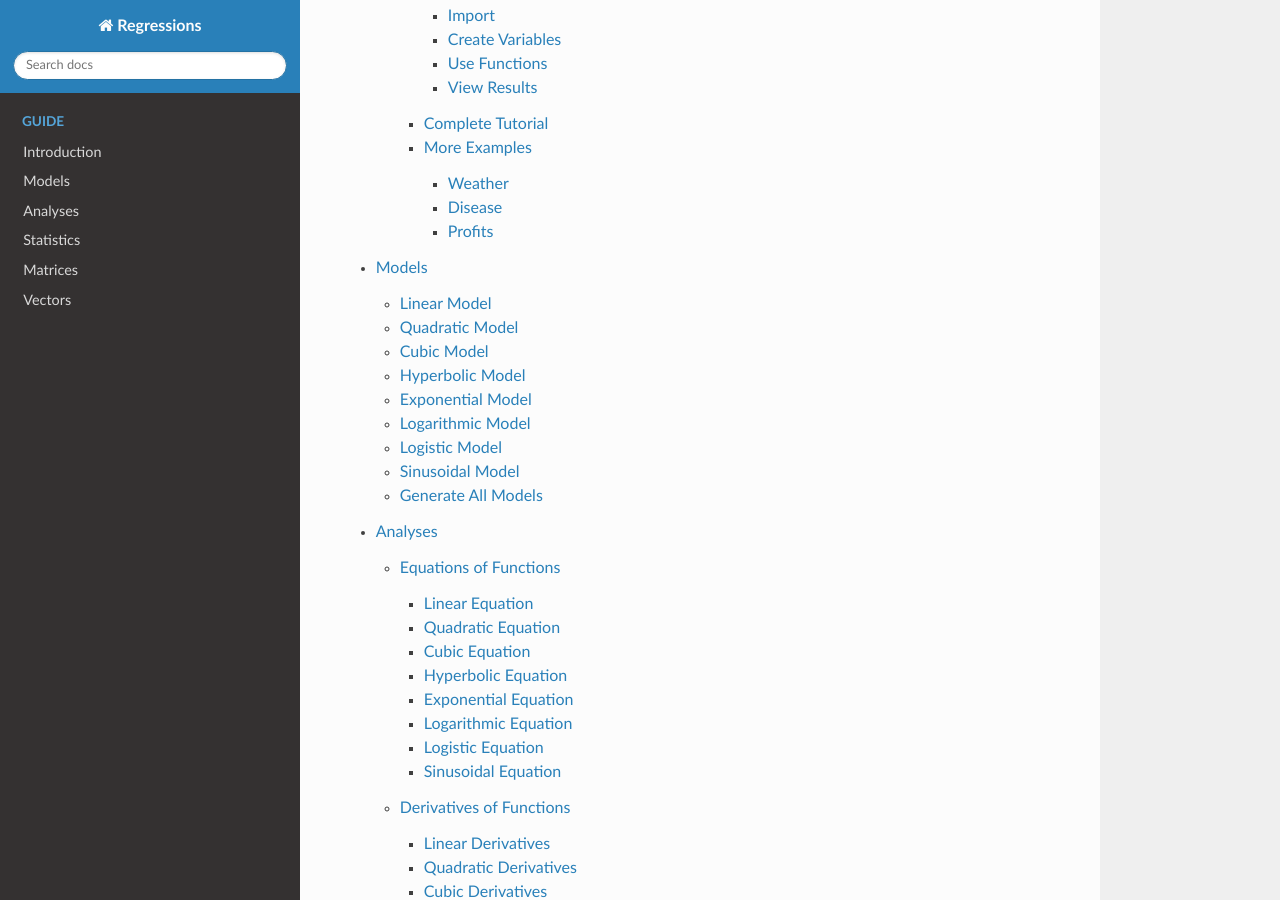
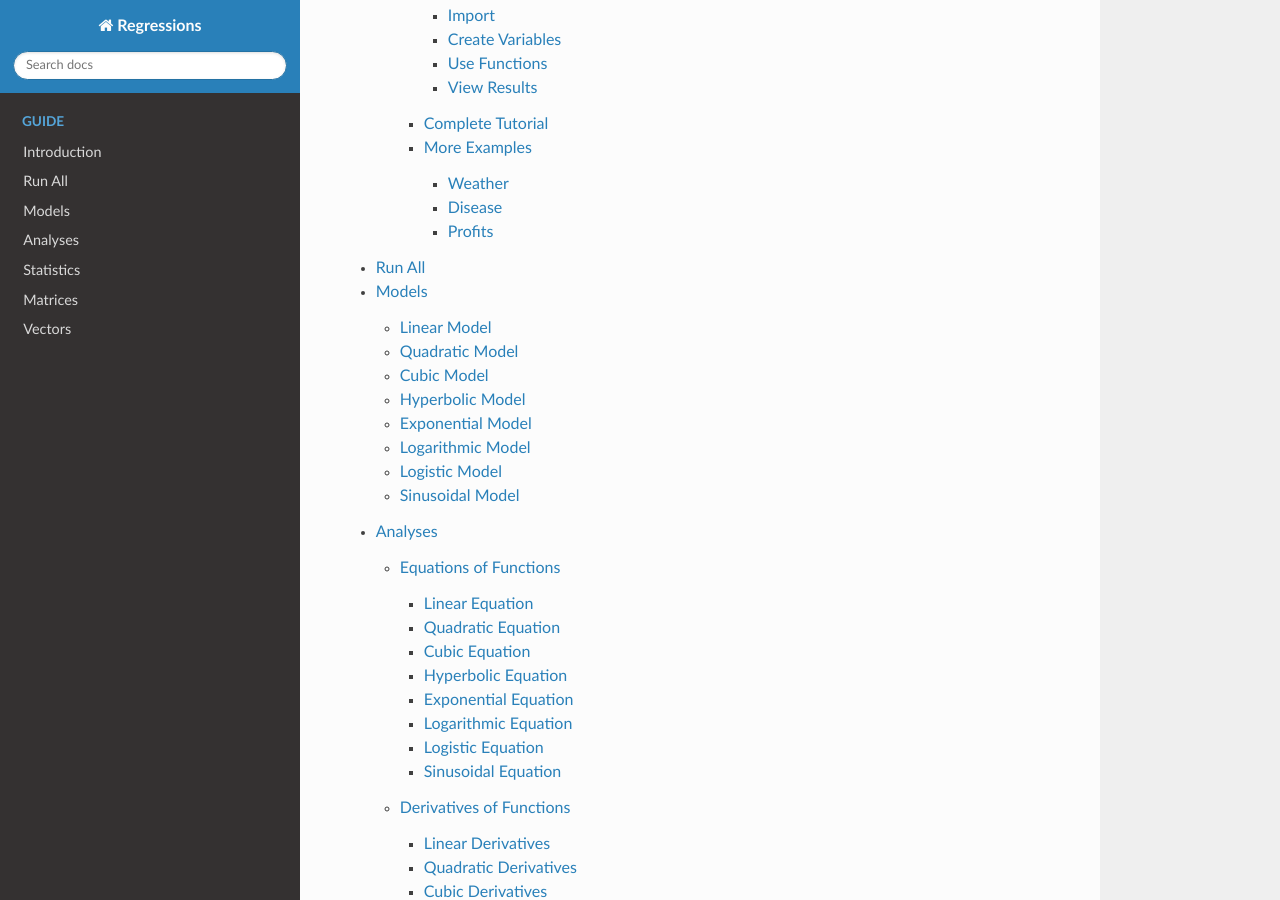
Before and after one commit to jtreeves/regressions_library, a Sphinx documentation site: the page built from documentation/source/index.rst, in a window 1280 px wide and 900 px high, scrolled down 720 px. Built offline with Sphinx 7.4.7 and the Read the Docs theme 2.0.0, drawn with Linux system fonts in a browser that asks for light colours.

Commit message:
[documentation] Move execute out of models folder

```diff
--- a/documentation/source/index.rst
+++ b/documentation/source/index.rst
@@ -8,6 +8,7 @@ The regressions library is a collection of algorithms for fitting data to differ
     :caption: Guide
 
     introduction/index
+    run
     models/index
     analyses/index
     statistics/index
--- a/documentation/source/models/index.rst
+++ b/documentation/source/models/index.rst
@@ -13,4 +13,3 @@ These are the top-level, model-generating functions. As a result, they're the mo
     pages/logarithmic
     pages/logistic
     pages/sinusoidal
-    pages/execute
--- a/documentation/source/models/pages/execute.rst
+++ /dev/null
@@ -1,3 +0,0 @@
-Generate All Models
--------------------
-About the run_all function
--- /dev/null
+++ b/documentation/source/run.rst
@@ -0,0 +1,4 @@
+Run All
+-------
+.. automodule:: library.execute
+    :members:
```
Also changed, not shown: 1 other file.
